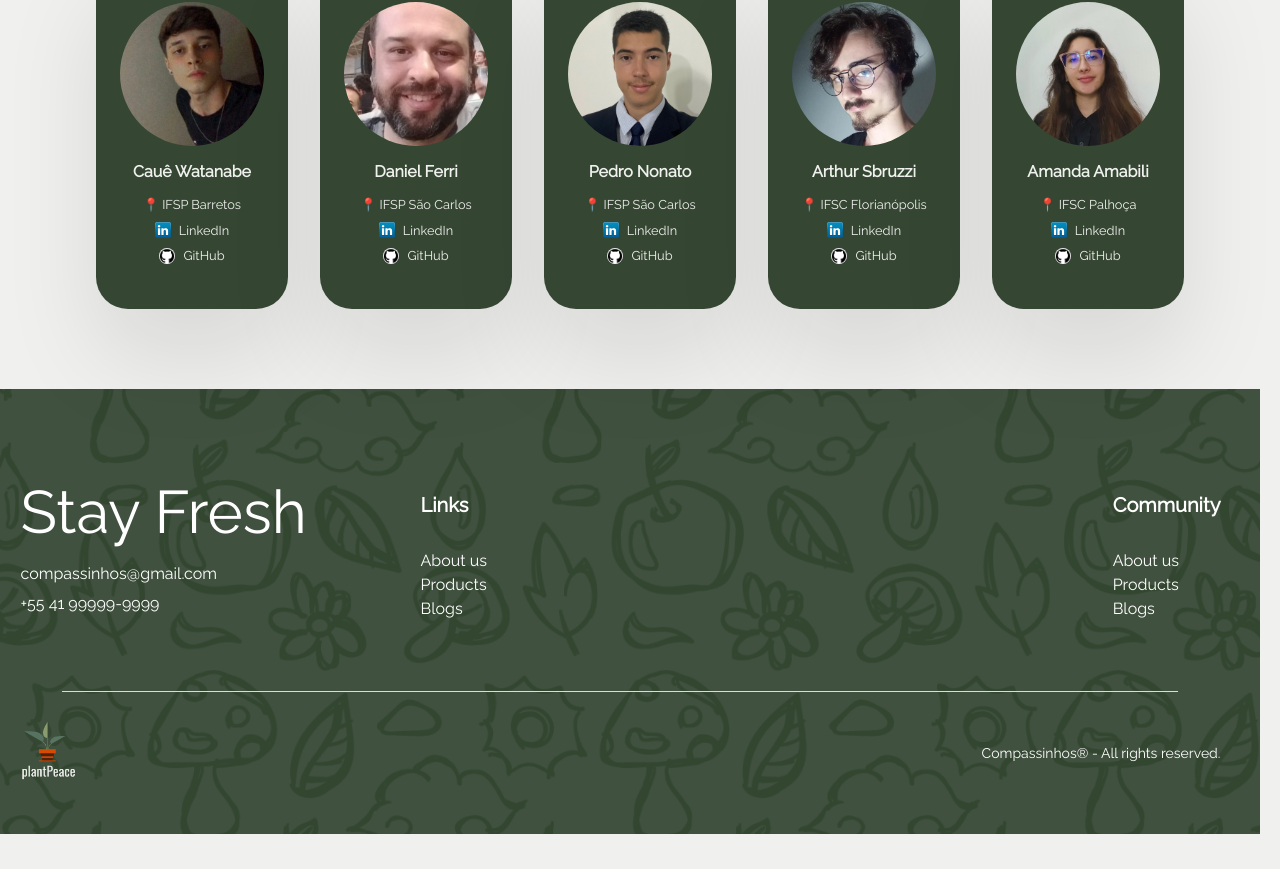
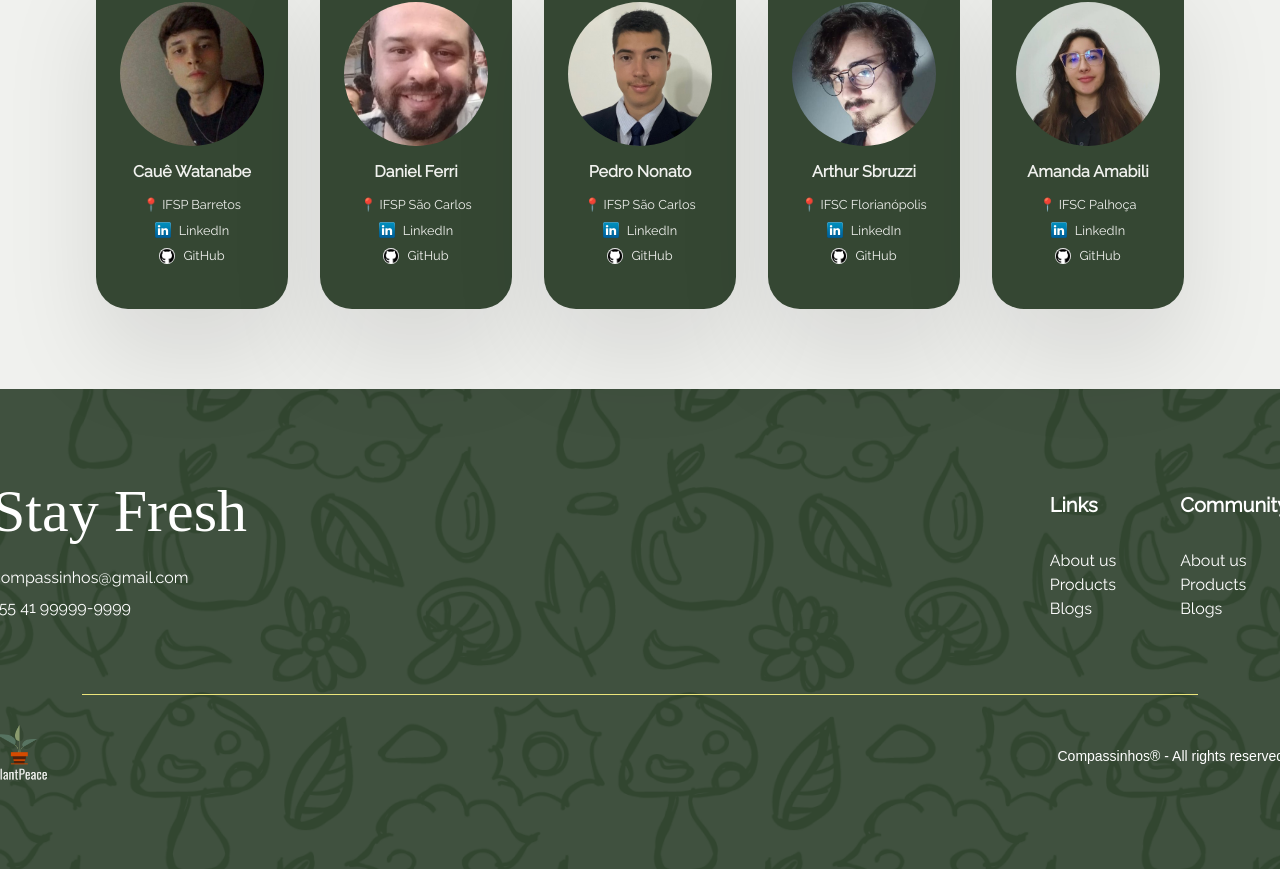
Before and after one commit to danferri/stackoverflowers-desafio02-stackovershop, a React (Vite) app in the folder stackovershop-web/: page /about-us in a window 1280 px wide. Shown: the part 327-1196 px from the top of the page. Before the commit the page ends 1161 px from the top, so only its background shows below. Built offline with nearby package versions, Linux system fonts and the light colour scheme; no server answers; a web font is replaced by a local one.

Commit message:
style: footer adjustment

```diff
--- a/stackovershop-web/src/components/component/Footer/Footer.css
+++ b/stackovershop-web/src/components/component/Footer/Footer.css
@@ -12,13 +12,12 @@
   font-style: normal;
 }
 
-html, body {
+body, html {
   margin: 0;
   padding: 0;
   min-height: 100%;
   display: flex;
   flex-direction: column;
-  font-family: 'Raleway', sans-serif;
 }
 
 #root {
@@ -37,6 +36,7 @@ main {
   background-size: cover;
   background-repeat: no-repeat;
   background-position: center;
+  font-family: 'Arial', sans-serif;
   color: #ffffff;
   padding: 2.5rem 1.25rem;
   display: flex;
@@ -44,10 +44,9 @@ main {
   align-items: center;
   text-align: center;
   width: 100%;
-  height: auto;
-  margin-left: -1.22rem;
+  height: 30rem;
+  left: 0;
   margin-top: 5rem;
-  box-sizing: border-box;
 }
 
 .footer .top-section {
@@ -57,6 +56,7 @@ main {
   width: 100%;
   max-width: 75rem;
   margin-bottom: 1.25rem;
+  text-align: center;
 }
 
 .footer .left {
@@ -64,28 +64,38 @@ main {
 }
 
 #stay-fresh {
+  font-family: '';
   font-size: 3.75rem;
   margin-bottom: 0.9375rem;
-  width: 100%;
+  width: 17.125rem;
+  height: 5.25rem;
   text-align: left;
+  margin: 0;
   margin-top: 3rem;
+  margin-left: -3rem;
 }
 
 .p-left {
   font-size: 1rem;
   margin: 0.3125rem 0;
   font-family: 'Raleway';
+  font-style: normal;
   text-align: left;
+  width: 8.6875rem;
+  height: 1.5625rem;
   line-height: 1.545;
+  margin-left: -3rem;
 }
 
 .footer .links {
   display: flex;
   flex: 2;
   justify-content: space-between;
+  justify-content: end;
   gap: 4rem;
   font-family: 'Raleway';
   margin-top: 4rem;
+  margin-right: -3rem;
 }
 
 .footer .links div {
@@ -117,7 +127,8 @@ main {
   width: 90%;
   height: 0.015625rem;
   background-color: #ece57b;
-  margin: 3rem auto 1.25rem auto;
+  margin: 1.25rem auto;
+  margin-top: 3rem;
 }
 
 .footer .bottom-section {
@@ -127,88 +138,40 @@ main {
   width: 100%;
   max-width: 75rem;
   padding: 0.625rem 0;
+  text-align: center;
 }
 
 .footer .logo img {
   height: 3.75rem;
   width: auto;
+  margin-left: -3rem;
 }
 
 .footer .rights-reserved {
   font-size: 0.875rem;
   text-align: right;
+  margin-right: -3rem;
 }
 
-/* Resposividade */
-@media (max-width: 768px) {
+@media (max-width: 48rem) {
   .footer .top-section {
     flex-wrap: wrap;
     justify-content: center;
-    text-align: center;
-    gap: 2rem;
   }
 
-  #stay-fresh {
-    font-size: 2.5rem;
+  .footer .left,
+  .footer .links {
+    flex: 1 1 100%;
     text-align: center;
-    margin: 1.5rem 0;
-  }
-
-  .p-left {
-    font-size: 0.9rem;
-    text-align: center;
-    margin: 0 auto;
-    width: 100%;
-  }
-
-  .footer .links {
-    flex-wrap: wrap;
-    gap: 1.5rem;
-    justify-content: center;
-    margin-top: 2rem;
-  }
-
-  .footer .links div {
-    text-align: center;
-  }
-
-  .footer .divider {
-    width: 80%;
+    margin-bottom: 1.25rem;
   }
 
   .footer .bottom-section {
     flex-wrap: wrap;
-    gap: 1rem;
     text-align: center;
-    padding: 1rem 0;
   }
 
-  .footer .logo img {
-    margin-bottom: 1rem;
-  }
-
-  .footer .rights-reserved {
-    margin: 0;
-    text-align: center;
+  .footer .logo {
+    margin-bottom: 0.625rem;
   }
 }
-
-@media (max-width: 480px) {
-  .footer {
-    padding: 2rem 1rem;
-  }
-
-  #stay-fresh {
-    font-size: 2rem;
-  }
-
-  .footer .links {
-    flex-direction: column;
-    gap: 1rem;
-  }
-
-  .footer .bottom-section {
-    flex-direction: column;
-    gap: 1rem;
-  }
-}
```
